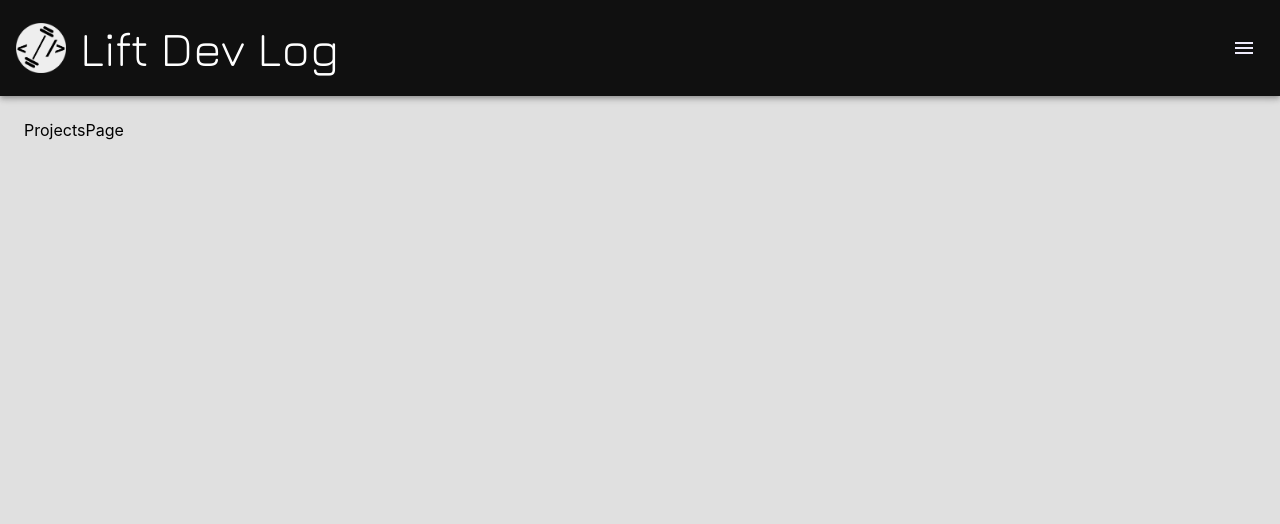
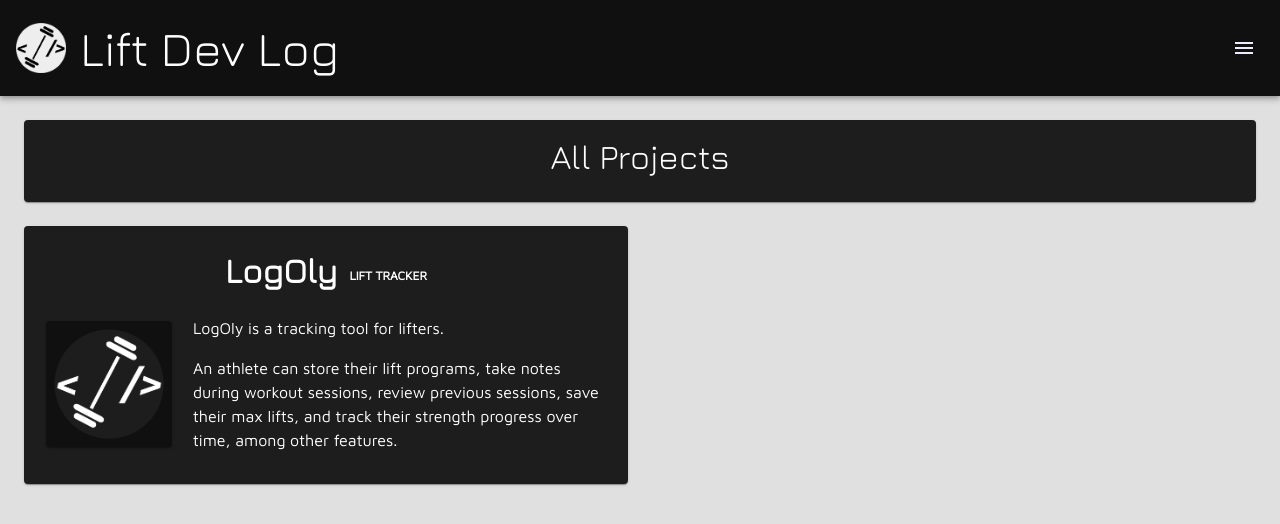
Before and after one commit to ya-miao/liftdevlog-site, a React (Create React App) app: page /projects in a window 1280 px wide. Shown: the top 524 px of the page. Built offline with nearby package versions, Linux system fonts and the light colour scheme.

Commit message:
Implemented the ProjectsPage

```diff
--- a/src/pages/AboutPage.tsx
+++ b/src/pages/AboutPage.tsx
@@ -82,7 +82,7 @@ const AboutPage = () => {
                 <CardContent>
                   <Stack direction='column' alignItems='center' justifyContent='center' spacing={2}>
                     <Typography variant='h4'>
-                      Our Projects
+                      Projects
                     </Typography>
                   </Stack>
                 </CardContent>
@@ -181,7 +181,7 @@ const AboutPage = () => {
               >
                 <Stack direction='column' spacing={1.5}>
                   <Typography>
-                    Liana balances both a professional athlete career with her tech career in software accessibility.
+                    Liana balances a professional athlete career with her tech career in software accessibility.
                   </Typography>
                   <Typography>
                     As co-founder who also holds the sole quality assurance position, she has the greatest sway on any decisions made by the founder.
@@ -226,87 +226,6 @@ const AboutPage = () => {
               </AccordionDetails>
             </Accordion>
           </Grid>
-          {/* <Grid item sm={12} md={6} lg={4}>
-          <Stack direction='column' alignItems='center' justifyContent='center' spacing={2}>
-            <Stack direction='row' alignItems='center' justifyContent='center' spacing={2.5}>
-              <Avatar sx={{ width: 120, height: 120 }} src={profileLiz} />
-              <Stack direction='column' spacing={0.5}>
-                <Typography variant='h5' fontWeight={600}>
-                  LIZ
-                </Typography>
-                <Typography variant='h6' fontWeight={600}>
-                  Founder,
-                </Typography>
-                <Typography variant='h6' fontWeight={600}>
-                  Software Engineer
-                </Typography>
-              </Stack>
-            </Stack>
-            <Stack direction='column' spacing={1}>
-              <Typography>
-                As founder and full stack developer, Liz built LogOly and Lift Dev Log from the ground up.
-              </Typography>
-              <Typography>
-                What started as a late night impulse became a simple app to track her lifts. This passion project has now turned into an informal startup.
-              </Typography>
-            </Stack>
-          </Stack>
-        </Grid>
-        <Grid item sm={12} md={6} lg={4}>
-          <Stack direction='column' alignItems='center' justifyContent='center' spacing={2}>
-            <Stack direction='row' alignItems='center' justifyContent='center' spacing={2.5}>
-              <Avatar sx={{ width: 120, height: 120 }} src={profileLiana} />
-              <Stack direction='column' spacing={0.5}>
-                <Typography variant='h5' fontWeight={600}>
-                  LIANA
-                </Typography>
-                <Typography variant='h6' fontWeight={600}>
-                  Co-Founder,
-                </Typography>
-                <Typography variant='h6' fontWeight={600}>
-                  Quality Assurance
-                </Typography>
-              </Stack>
-            </Stack>
-            <Stack direction='column' spacing={1}>
-              <Typography>
-                Liana balances both a professional athlete career with her tech career in software accessibility.
-              </Typography>
-              <Typography>
-                As co-founder who also holds the sole quality assurance position, she has the greatest sway on any decisions made by the founder.
-              </Typography>
-            </Stack>
-          </Stack>
-        </Grid>
-        <Grid item sm={12} md={6} lg={4}>
-          <Stack direction='column' alignItems='center' justifyContent='center' spacing={2}>
-            <Stack direction='column' spacing={1}>
-              <Stack direction='row' alignItems='center' justifyContent='center' spacing={2.5}>
-                <Avatar sx={{ width: 120, height: 120 }} src={profileLady} />
-                <Stack direction='column' spacing={0.5}>
-                  <Typography variant='h5' fontWeight={600}>
-                    LADY
-                  </Typography>
-                  <Typography variant='h6' fontWeight={600}>
-                    Executive,
-                  </Typography>
-                  <Typography variant='h6' fontWeight={600}>
-                    Human Resources
-                  </Typography>
-                </Stack>
-              </Stack>
-              <Stack direction='column' spacing={1}>
-              </Stack>
-              <Typography>
-                Miao.
-              </Typography>
-              <Typography>
-                Lady is the beloved cat of the founder. She is a lady of few human-intelligible words.
-                However, her contributions to the spirit and mental well-being of the team cannot be understated.
-              </Typography>
-            </Stack>
-          </Stack>
-        </Grid> */}
         </Grid>
       </Grid>
     </Grid>
--- a/src/pages/ProjectsPage.tsx
+++ b/src/pages/ProjectsPage.tsx
@@ -1,7 +1,73 @@
+import { Avatar, Box, Card, CardContent, Grid, Paper, Stack, Typography } from "@mui/material";
+
+import logolyLogo from '../images/liftdevlog-logo-white-1.png';
+
 const ProjectsPage = () => {
-	return (
-		<>ProjectsPage</>
-	)
+  return (
+    <Grid container spacing={3}>
+      <Grid item xs={12}>
+        <Card>
+          <CardContent>
+            <Stack alignItems='center' justifyContent='center' spacing={2}>
+              <Typography variant='h4'>
+                All Projects
+              </Typography>
+            </Stack>
+          </CardContent>
+        </Card>
+      </Grid>
+      <Grid item xs={12} sm={6}>
+        <Card>
+          <CardContent sx={{ m: 1 }}>
+            <Grid container alignItems='center' justifyContent='center' spacing={3}>
+              <Grid item xs={12}>
+                {/* <Stack direction='row' alignItems='center' justifyContent='center' spacing={0.5}> */}
+                {/* <Paper>
+                    <Avatar sx={{ height: 30, width: 30, m: 0.5 }} src={logolyLogo} />
+                  </Paper> */}
+                <Stack alignItems='center' justifyContent='center' spacing={2}>
+                </Stack>
+                <Stack direction='row' alignItems='flex-end' justifyContent='center' spacing={1.5}>
+                  <Typography variant='h4' fontWeight={600}>
+                    LogOly
+                  </Typography>
+                  <Typography variant='overline' fontWeight={600}>
+                    Lift Tracker
+                  </Typography>
+                </Stack>
+              </Grid>
+              <Grid item xs={12} lg={3} display={{ xs: 'none', lg: 'block' }}>
+                <Stack alignItems='center' justifyContent='center' spacing={2}>
+                  <Paper>
+                    <Avatar sx={{ height: 110, width: 110, m: 1 }} src={logolyLogo} />
+                  </Paper>
+                </Stack>
+              </Grid>
+              <Grid item xs={12} lg={3} display={{ xs: 'block', lg: 'none' }}>
+                <Stack alignItems='center' justifyContent='center' spacing={2}>
+                  <Paper>
+                    <Avatar sx={{ height: 200, width: 200, m: 1 }} src={logolyLogo} />
+                  </Paper>
+                </Stack>
+              </Grid>
+              <Grid item xs={12} md={9}>
+                <Stack justifyContent='flex-start' spacing={2}>
+                  <Typography>
+                    LogOly is a tracking tool for lifters.
+                  </Typography>
+                  <Typography>
+                    An athlete can store their lift programs, take notes during workout
+                    sessions, review previous sessions, save their max lifts, and track
+                    their strength progress over time, among other features.
+                  </Typography>
+                </Stack>
+              </Grid>
+            </Grid>
+          </CardContent>
+        </Card>
+      </Grid>
+    </Grid>
+  )
 };
 
 export default ProjectsPage;
```
